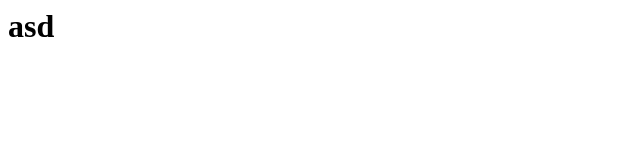
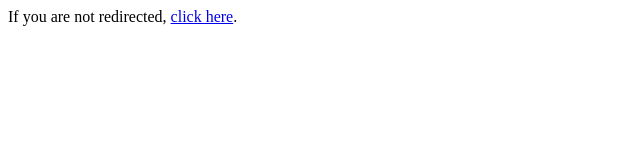
Before and after one commit to DaveeGaming/DaveeGaming.github.io, a plain HTML site: page index.html in a window 1280 px wide. Shown: the whole page, without its empty margins (0-640 px from the left). Drawn offline with Linux system fonts and the light colour scheme.

Commit message:
Update index.html

```diff
--- a/index.html
+++ b/index.html
@@ -1 +1,6 @@
-<h1>asd</h1>
+<head>
+  <meta http-equiv="refresh" content="1; URL=http://torierettsegikereso.me/home/" />
+</head>
+<body>
+  <p>If you are not redirected, <a href="http://torierettsegikereso.me/home/">click here</a>.</p>
+</body>
```
